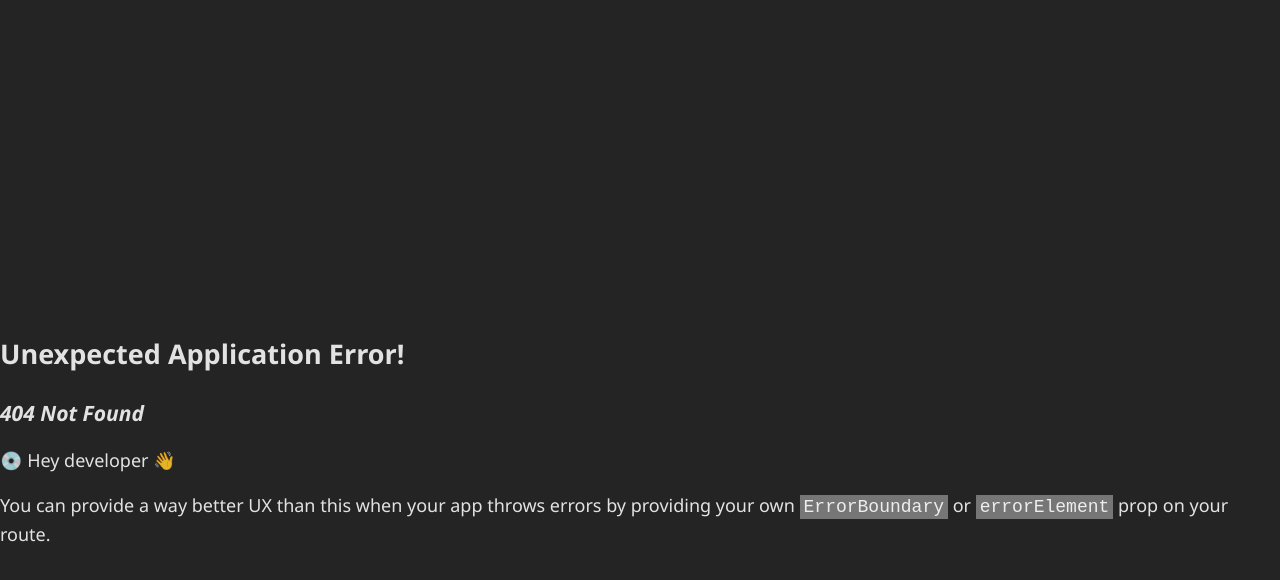
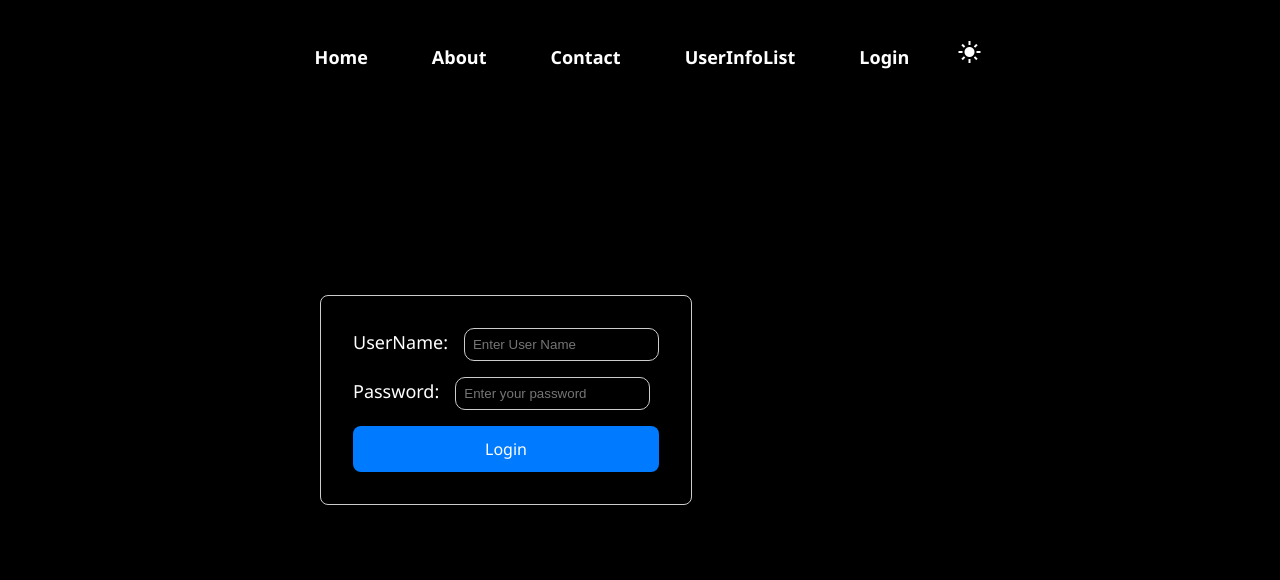
Before and after one commit to eyumazi/GDG-react, a React (Vite) app in the folder GDG-react/: page /user in a window 1280 px wide. Before the commit this address had no page. Shown: the top 580 px of the page. Built offline with nearby package versions, Linux system fonts and the light colour scheme.

Commit message:
logged in context state management is added

```diff
--- a/GDG-react/src/Components/Layout.jsx
+++ b/GDG-react/src/Components/Layout.jsx
@@ -1,18 +1,10 @@
 import { Outlet } from "react-router-dom";
 import Nav from "./Nav";
 import "../App.css";
-import useTheme from "../hooks/useTheme";
 
 const Layout = () => {
-  const { light } = useTheme();
   return (
-    <div
-      // style={
-      //   light
-      //     ? { background: "white", color: "black", width: "100%" }
-      //     : { background: "black", color: "white", width: "100%" }
-      // }
-    >
+    <div>
       <div className="App">
         <Nav />
       </div>
--- a/GDG-react/src/Components/Nav.jsx
+++ b/GDG-react/src/Components/Nav.jsx
@@ -26,6 +26,9 @@ const Nav = () => {
             <Link to="/UserInfoList">UserInfoList</Link>
           </li>
           <li>
+            <Link to="/user">Login</Link>
+          </li>
+          <li>
             <button className="theme-toggle" onClick={toggleTheme}>
               <span className="material-symbols-outlined animate-logo">
                 {black ? "light_mode" : "dark_mode"}
@@ -49,6 +52,15 @@ const Nav = () => {
           color: var(--color);
           background-color: var(--backgroundColor);
         }
+          .login-form{
+          color: var(--color);
+          background-color: var(--backgroundColor);
+          }
+          .form-input
+          {
+          color: var(--color);
+          background-color: var(--backgroundColor);
+          }
         nav {
           background-color: var(--backgroundColor);
         }
@@ -59,7 +71,19 @@ const Nav = () => {
         background-color: var(--backgroundColor);
         color: var(--color);
         border: none;
-      }
+        }
+         .profile-view {
+          color: var(--color);
+          background-color: var(--backgroundColor);
+        }
+          .profile-view h2{
+           color: var(--color);
+          background-color: var(--backgroundColor);
+          }
+          .profile-view h1{
+           color: var(--color);
+          background-color: var(--backgroundColor);
+          }
       `}</style>
     </>
   );
--- /dev/null
+++ b/GDG-react/src/hooks/useUser.jsx
@@ -0,0 +1,6 @@
+import { useContext } from "react";
+import UserContext from "./userContext";
+
+const useUser = () => useContext(UserContext);
+
+export default useUser;
--- /dev/null
+++ b/GDG-react/src/hooks/userContext.jsx
@@ -0,0 +1,5 @@
+import { createContext } from "react";
+
+const UserContext = createContext();
+
+export default UserContext;
--- /dev/null
+++ b/GDG-react/src/hooks/userProvider.jsx
@@ -0,0 +1,20 @@
+import{ useState } from "react";
+import UserContext from "./userContext";
+
+// eslint-disable-next-line react/prop-types
+export const UserProvider = ({ children }) => {
+  const [loggedIn, setLoggedIn] = useState(false);
+  const [userName, setUserName] = useState("");
+
+  const toggleLogin = () => {
+    setLoggedIn(!loggedIn);
+  };
+
+  return (
+    <UserContext.Provider
+      value={{ loggedIn, userName, toggleLogin, setUserName }}
+    >
+      {children}
+    </UserContext.Provider>
+  );
+};
--- /dev/null
+++ b/GDG-react/src/login.css
@@ -0,0 +1,93 @@
+.login-form {
+  display: flex;
+  flex-direction: column;
+  margin-left: 20rem;
+  gap: 1rem;
+  padding: 2rem;
+  border: 1px solid #ccc;
+  border-radius: 8px;
+  background-color: #f9f9f9;
+  box-shadow: 0 4px 8px rgba(0, 0, 0, 0.1);
+}
+
+.form-group {
+  display: flex;
+  flex-direction: column;
+  gap: 0.5rem;
+}
+
+.form-input {
+  padding: 0.5rem;
+  border: 1px solid #ccc;
+  border-radius: 10px;
+  transition: border-color 0.3s, box-shadow 0.3s;
+  margin-left: 1rem;
+}
+
+.form-input:focus {
+  border-color: #007bff;
+  box-shadow: 0 0 5px rgba(0, 123, 255, 0.5);
+  outline: none;
+}
+
+.form-button {
+  padding: 0.75rem 1.5rem;
+  border: none;
+  border-radius: 8px;
+  background-color: #007bff;
+  color: white;
+  cursor: pointer;
+  transition: background-color 0.3s, transform 0.3s;
+}
+
+.form-button:hover {
+  background-color: #0056b3;
+  transform: scale(1.05);
+}
+
+.form-button:active {
+  background-color: #004085;
+  transform: scale(1);
+}
+/* Add this to your existing login.css file */
+
+.profile-view {
+  display: flex;
+  flex-direction: column;
+  margin-left: 10rem;
+  align-items: center;
+  gap: 1rem;
+  padding: 2rem;
+  border: 1px solid #ccc;
+  border-radius: 8px;
+  background-color: #f9f9f9;
+  box-shadow: 0 4px 8px rgba(0, 0, 0, 0.1);
+}
+
+.profile-view h1 {
+  color: #007bff;
+}
+
+.profile-view h2 {
+  color: #333;
+}
+
+.profile-view button {
+  padding: 0.75rem 1.5rem;
+  border: none;
+  border-radius: 4px;
+  background-color: #007bff;
+  color: white;
+  cursor: pointer;
+  transition: background-color 0.3s, transform 0.3s;
+}
+
+.profile-view button:hover {
+  background-color: #0056b3;
+  transform: scale(1.05);
+}
+
+.profile-view button:active {
+  background-color: #004085;
+  transform: scale(1);
+}
--- /dev/null
+++ b/GDG-react/src/pages/User.jsx
@@ -0,0 +1,47 @@
+import "../login.css";
+import useUser from "../hooks/useUser";
+
+const LogIn = () => {
+  const { loggedIn, userName, toggleLogin, setUserName } = useUser();
+
+  return (
+    <div className="login-form-container">
+      {loggedIn ? (
+        <div className="profile-view">
+          <h1 className="log">Logged In</h1>
+          <h2>Welcome {userName}</h2>
+          <button onClick={toggleLogin}>LogOut</button>
+        </div>
+      ) : (
+        <form className="login-form">
+          <div className="form-group">
+            <label>
+              UserName:
+              <input
+                onChange={(e) => setUserName(e.target.value)}
+                type="text"
+                placeholder="Enter User Name"
+                className="form-input"
+              />
+            </label>
+          </div>
+          <div className="form-group">
+            <label>
+              Password:
+              <input
+                type="password"
+                placeholder="Enter your password"
+                className="form-input"
+              />
+            </label>
+          </div>
+          <button className="form-button" type="button" onClick={toggleLogin}>
+            Login
+          </button>
+        </form>
+      )}
+    </div>
+  );
+};
+
+export default LogIn;
```
Also changed, not shown: GDG-react/src/main.jsx (+7 -4 lines), GDG-react/src/routes.jsx (+8 -6 lines).
